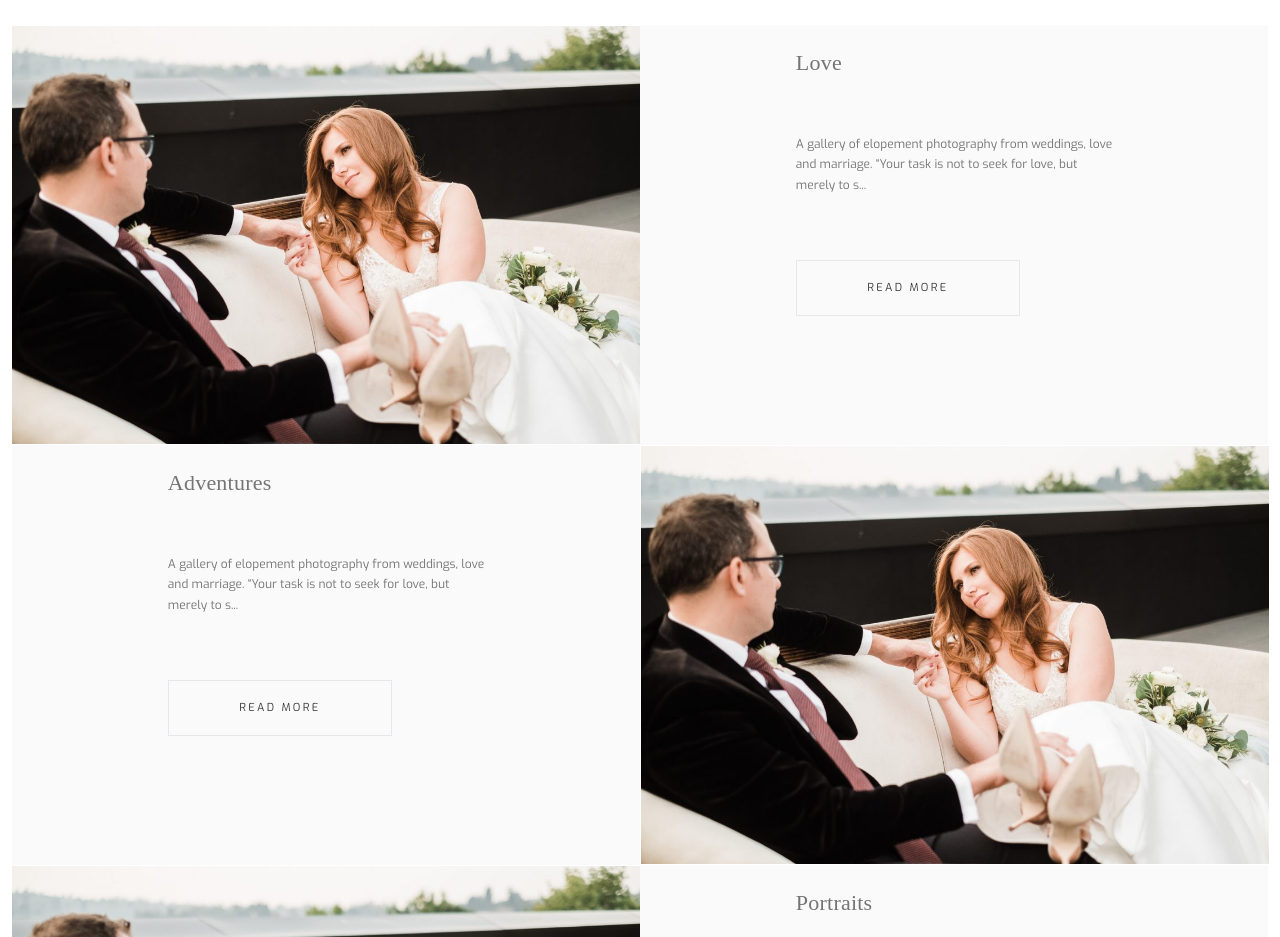
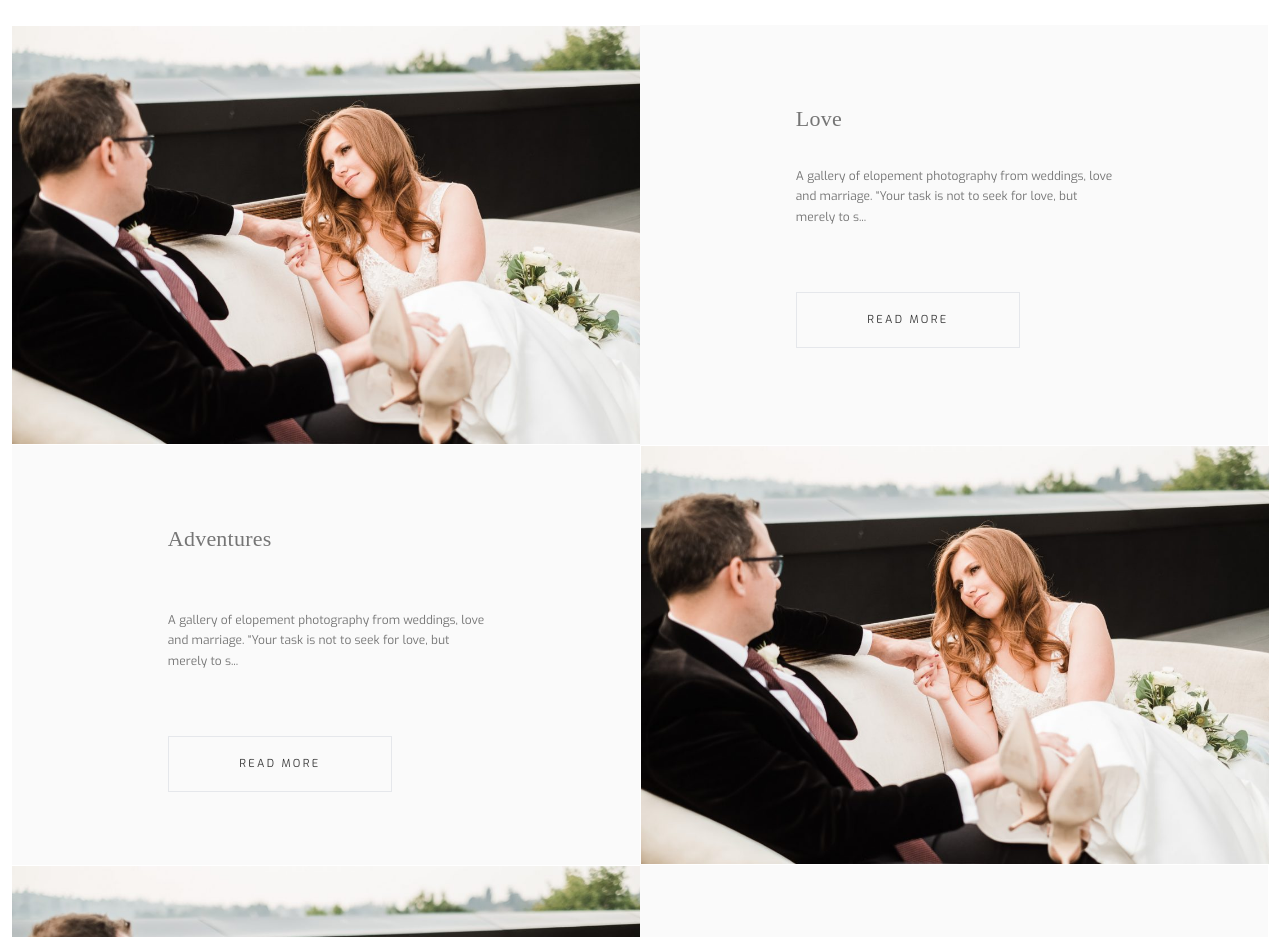
Before and after one commit to Fission-Fox/photographypage, a Next.js app: page /portfolio in a window 1280 px wide. Shown: the part 135-1072 px from the top of the page. Built offline with nearby package versions, Linux system fonts and the light colour scheme.

Commit message:
fix: portfolio

```diff
--- a/src/components/love.tsx
+++ b/src/components/love.tsx
@@ -18,7 +18,7 @@ export default function Love() {
         <div className="  bg-[#FAFAFA] text-[#3C3C3CB3] w-[628px] h-[220] sm:h-[420px] flex justify-center m-auto px-3 sm:px-0">
           <div>
             <h2
-              className="text-[30px] mt-6 mb-12 md:mb-14 "
+              className="text-[30px] mt-20 mb-12 md:mb-8 "
               style={{
                 fontFamily: "Sorts Mill Goudy",
                 fontSize: "1.375rem",
@@ -73,7 +73,7 @@ export default function Love() {
         <div className="  bg-[#FAFAFA] text-[#3C3C3CB3] w-[628px] h-[220] sm:h-[420px] flex justify-center m-auto px-3 sm:px-0">
           <div>
             <h2
-              className="text-[30px] mt-6 mb-12 md:mb-14 "
+              className="text-[30px] mt-20 mb-12 md:mb-14 "
               style={{
                 fontFamily: "Sorts Mill Goudy",
                 fontSize: "1.375rem",
@@ -144,7 +144,7 @@ export default function Love() {
         <div className="  bg-[#FAFAFA] text-[#3C3C3CB3] w-[628px] h-[220] sm:h-[420px] flex justify-center m-auto px-3 sm:px-0">
           <div>
             <h2
-              className="text-[30px] mt-6 mb-12 md:mb-14 "
+              className="text-[30px] mt-20 mb-12 md:mb-14 "
               style={{
                 fontFamily: "Sorts Mill Goudy",
                 fontSize: "1.375rem",
```
